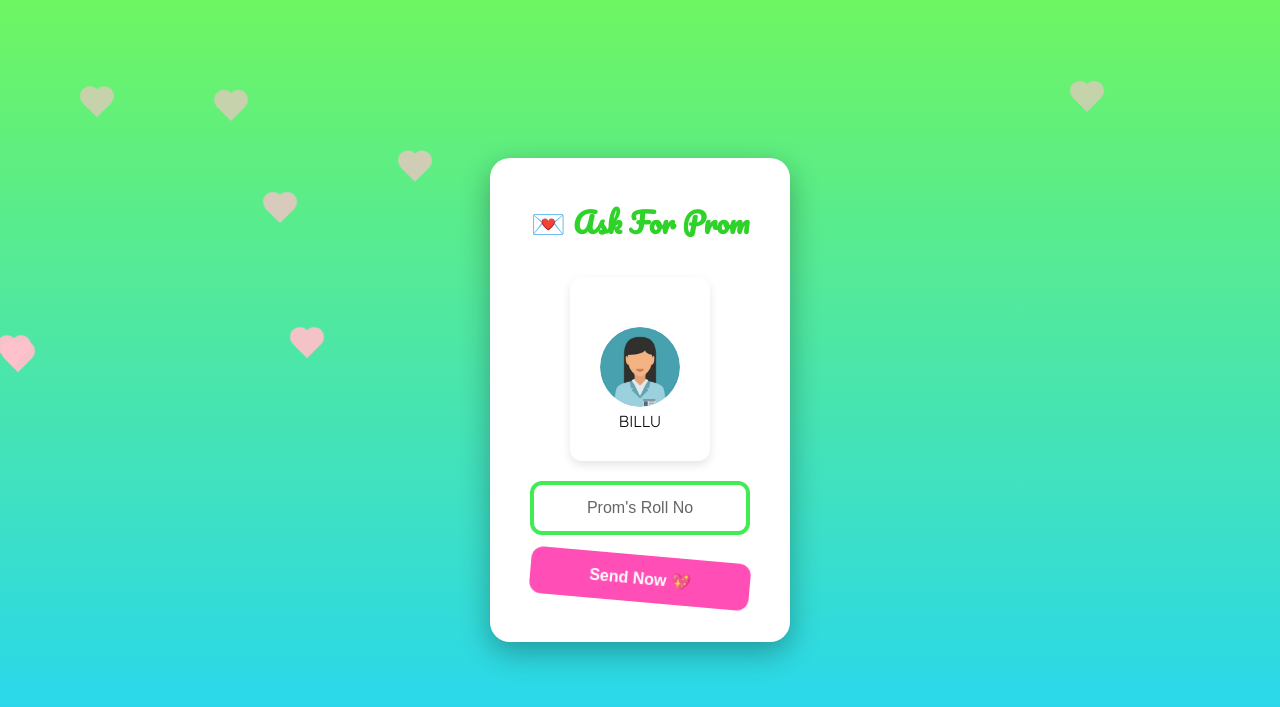
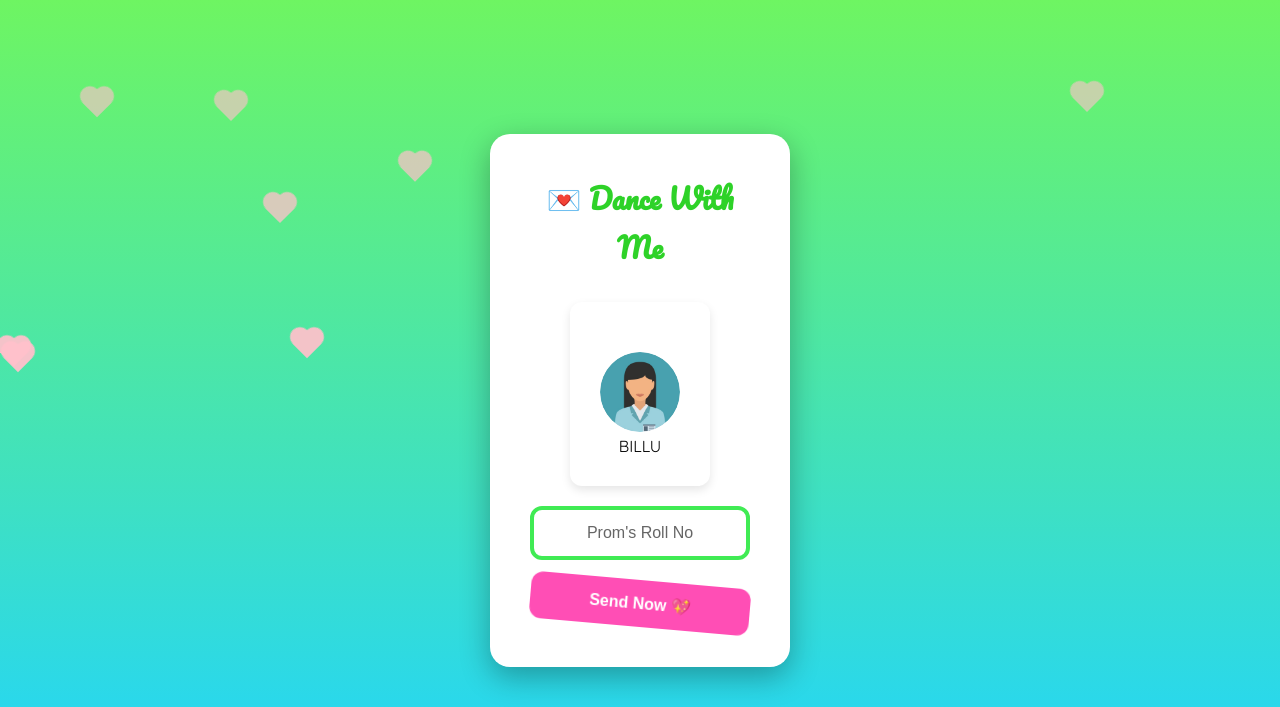
Before and after one commit to bot101-kill/HUM_TUM, a Flask app: page / in a window 1280 px wide. Shown: the top 707 px of the page. Run offline with Flask 3, Linux system fonts and the light colour scheme; parts of the project's set-up code (start-up, migrations or seed data) failed here and were passed over; some libraries are stand-ins or nearby versions.

Commit message:
Add files via upload

```diff
--- a/templates/index.html
+++ b/templates/index.html
@@ -203,7 +203,7 @@
   <div class="header">
     <div class="google-login-wrapper">
       <div id="g_id_onload"
-           data-client_id="369095797677-859pr4a7fj0tas8siaiqetpcmk3sko6q.apps.googleusercontent.com"
+           data-client_id="client_id_for_auth"       # Replace with actual client ID
            data-context="signin"
            data-callback="handleCredentialResponse"
            data-auto_prompt="false">
@@ -224,7 +224,7 @@
 
   </div>
   <form class="form-wrapper" action="/submit" method="POST" onsubmit="return checkLoginStatus()">
-    <h2>💌 Ask For Prom</h2>
+    <h2>💌 Dance With Me</h2>
     <div class="container">
       <div class="box">
 
```
